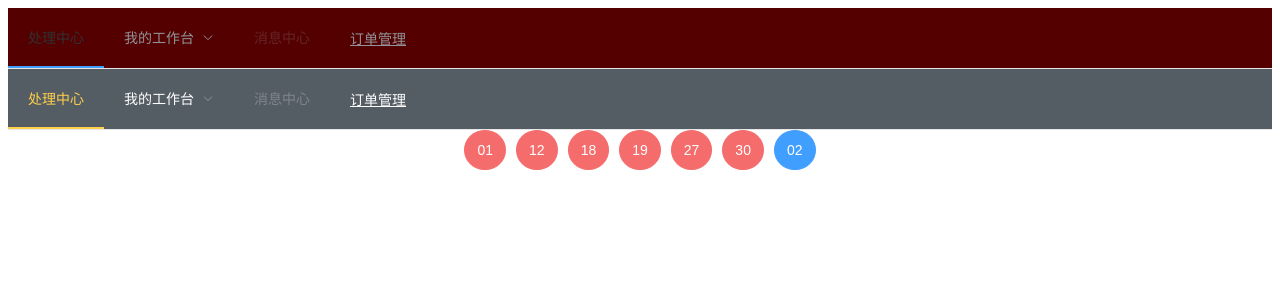
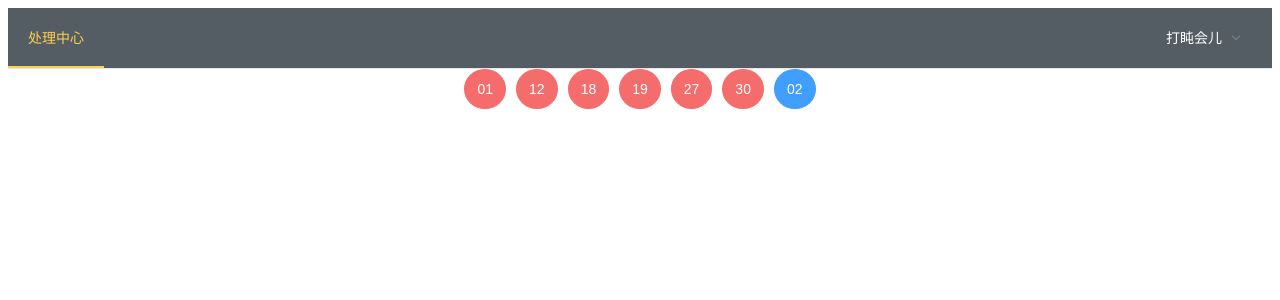
Before and after one commit to NoddingFish/ssq-view, a Vue app: page / in a window 1280 px wide. Shown: the top 300 px of the page. Built offline with nearby package versions, Linux system fonts and the light colour scheme.

Commit message:
修改导航

```diff
--- a/src/views/Home.vue
+++ b/src/views/Home.vue
@@ -1,9 +1,16 @@
 <template>
   <div class="home">
-    <el-menu :default-active="activeIndex" class="el-menu-demo" mode="horizontal" background-color="#550000" @select="handleSelect">
+    <el-menu
+      :default-active="activeIndex2"
+      class="el-menu-demo"
+      mode="horizontal"
+      @select="handleSelect"
+      background-color="#545c64"
+      text-color="#fff"
+      active-text-color="#ffd04b">
       <el-menu-item index="1">处理中心</el-menu-item>
-      <el-submenu index="2">
-        <template slot="title">我的工作台</template>
+      <el-submenu index="2" style="position: absolute;right: 10px">
+        <template slot="title">打盹会儿</template>
         <el-menu-item index="2-1">选项1</el-menu-item>
         <el-menu-item index="2-2">选项2</el-menu-item>
         <el-menu-item index="2-3">选项3</el-menu-item>
@@ -14,33 +21,6 @@
           <el-menu-item index="2-4-3">选项3</el-menu-item>
         </el-submenu>
       </el-submenu>
-      <el-menu-item index="3" disabled>消息中心</el-menu-item>
-      <el-menu-item index="4"><a href="https://www.ele.me" target="_blank">订单管理</a></el-menu-item>
-    </el-menu>
-    <div class="line"></div>
-    <el-menu
-      :default-active="activeIndex2"
-      class="el-menu-demo"
-      mode="horizontal"
-      @select="handleSelect"
-      background-color="#545c64"
-      text-color="#fff"
-      active-text-color="#ffd04b">
-      <el-menu-item index="1">处理中心</el-menu-item>
-      <el-submenu index="2">
-        <template slot="title">我的工作台</template>
-        <el-menu-item index="2-1">选项1</el-menu-item>
-        <el-menu-item index="2-2">选项2</el-menu-item>
-        <el-menu-item index="2-3">选项3</el-menu-item>
-        <el-submenu index="2-4">
-          <template slot="title">选项4</template>
-          <el-menu-item index="2-4-1">选项1</el-menu-item>
-          <el-menu-item index="2-4-2">选项2</el-menu-item>
-          <el-menu-item index="2-4-3">选项3</el-menu-item>
-        </el-submenu>
-      </el-submenu>
-      <el-menu-item index="3" disabled>消息中心</el-menu-item>
-      <el-menu-item index="4"><a href="https://www.ele.me" target="_blank">订单管理</a></el-menu-item>
     </el-menu>
     <el-row>
       <el-button type="danger" v-html="'01'" circle></el-button>
```
